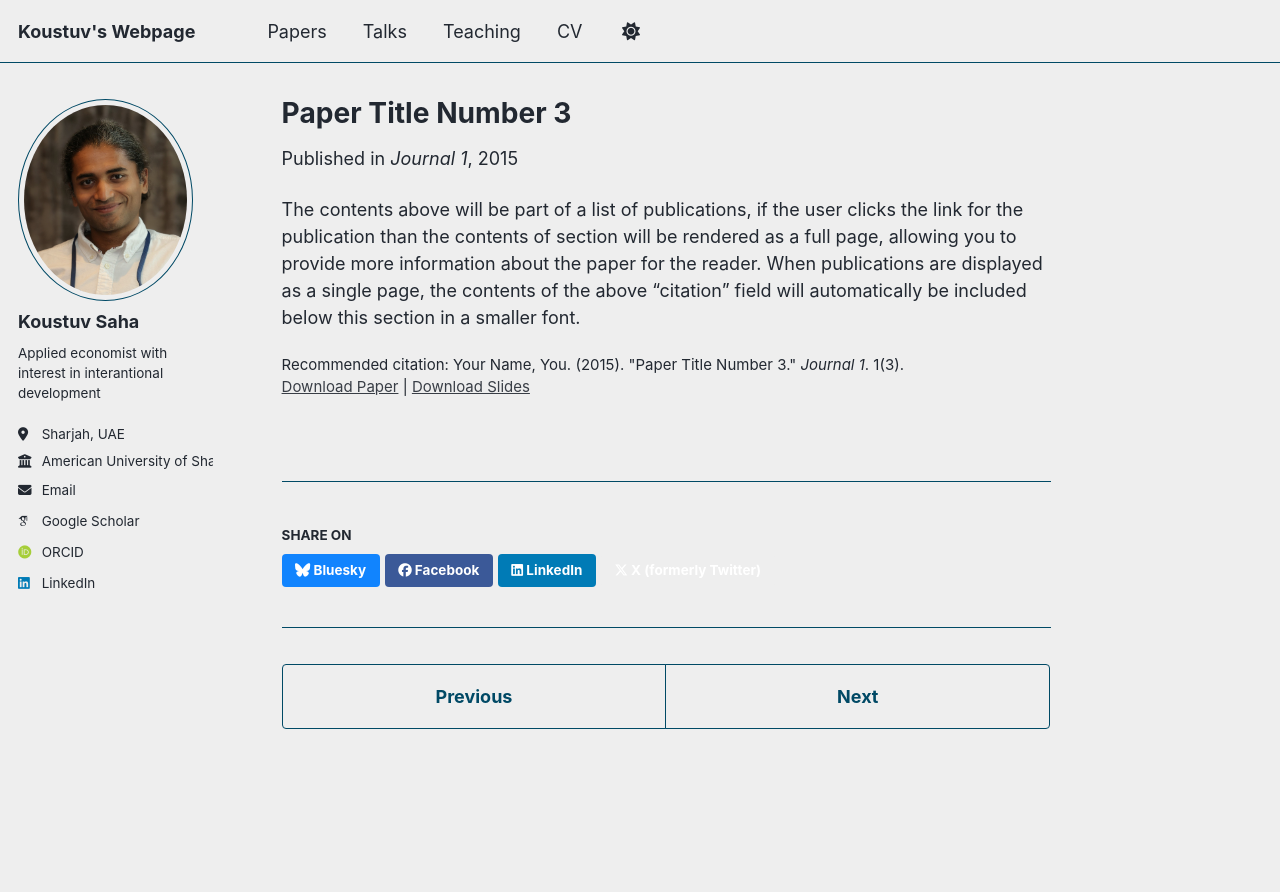
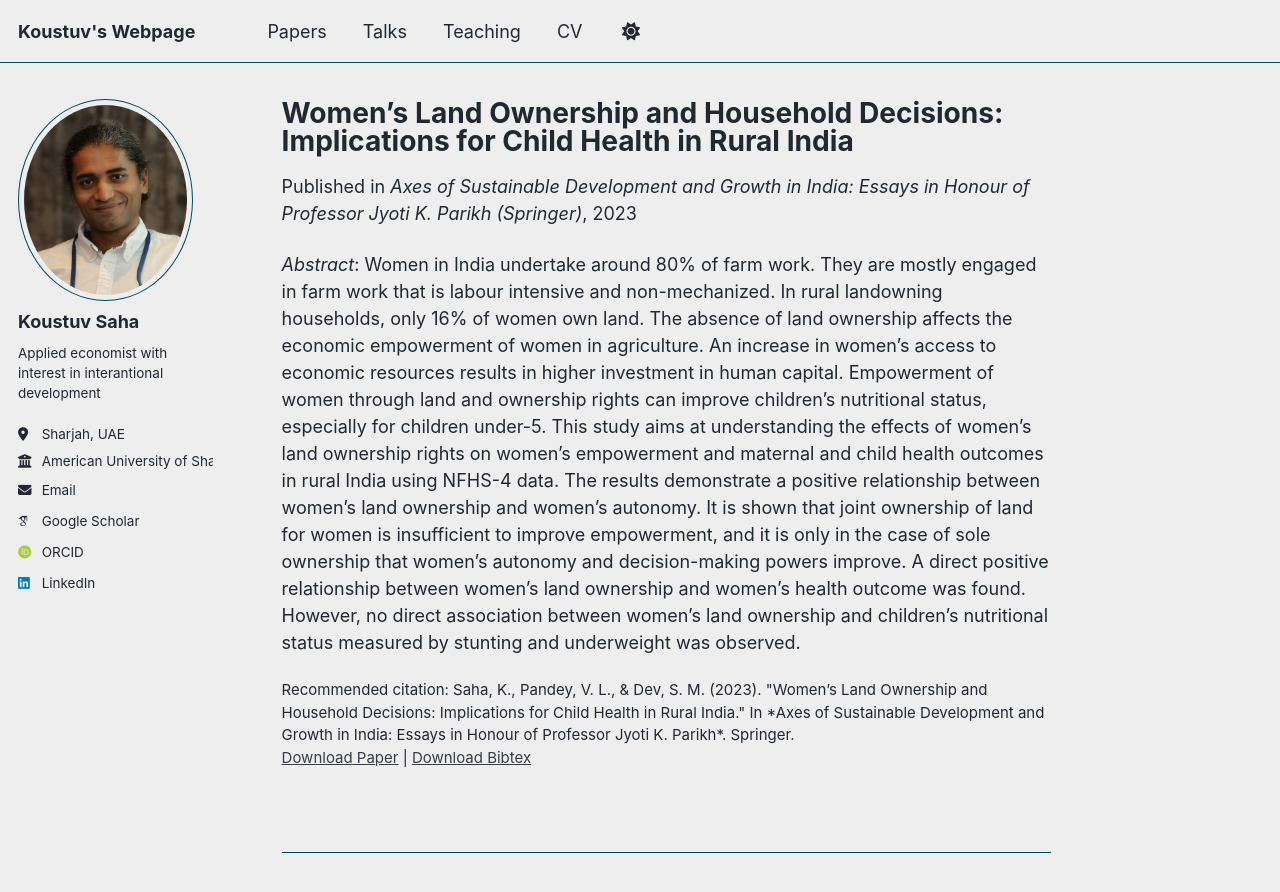
Before and after one commit to sahakoustuv/koustuvsaha.github.io, a Jekyll site: the page built from _publications/2015-10-01-paper-title-number-3.md, in a window 1280 px wide and 900 px high. Shown: the top 892 px of the window. Built offline with Jekyll 4.4.1, drawn with Linux system fonts in a browser that asks for light colours; some web fonts are replaced; a script that is not in the unit is left out.

Commit message:
Update 2015-10-01-paper-title-number-3.md

```diff
--- a/_publications/2015-10-01-paper-title-number-3.md
+++ b/_publications/2015-10-01-paper-title-number-3.md
@@ -1,14 +1,21 @@
 ---
-title: "Paper Title Number 3"
+title: "Women’s Land Ownership and Household Decisions: Implications for Child Health in Rural India"
 collection: publications
-category: manuscripts
-permalink: /publication/2015-10-01-paper-title-number-3
-excerpt: 'This paper is about the number 3. The number 4 is left for future work.'
-date: 2015-10-01
-venue: 'Journal 1'
-slidesurl: 'http://academicpages.github.io/files/slides3.pdf'
-paperurl: 'http://academicpages.github.io/files/paper3.pdf'
-citation: 'Your Name, You. (2015). &quot;Paper Title Number 3.&quot; <i>Journal 1</i>. 1(3).'
+category: published
+permalink: /publication/womens-land-ownership-child-health
+date: 2023-01-01
+venue: "Axes of Sustainable Development and Growth in India: Essays in Honour of Professor Jyoti K. Parikh (Springer)"
+
+# Official chapter page
+paperurl: https://link.springer.com/chapter/10.1007/978-981-19-9756-3_8
+
+# Canonical DOI string (no proxy)
+doi: 10.1007/978-981-19-9756-3_8
+
+# Your hosted .bib
+bibtexurl: /files/bibtex_womensland.bib
+
+citation: 'Saha, K., Pandey, V. L., & Dev, S. M. (2023). "Women’s Land Ownership and Household Decisions: Implications for Child Health in Rural India." In *Axes of Sustainable Development and Growth in India: Essays in Honour of Professor Jyoti K. Parikh*. Springer.'
 ---
 
-The contents above will be part of a list of publications, if the user clicks the link for the publication than the contents of section will be rendered as a full page, allowing you to provide more information about the paper for the reader. When publications are displayed as a single page, the contents of the above "citation" field will automatically be included below this section in a smaller font.
+*Abstract*: Women in India undertake around 80% of farm work. They are mostly engaged in farm work that is labour intensive and non-mechanized. In rural landowning households, only 16% of women own land. The absence of land ownership affects the economic empowerment of women in agriculture. An increase in women's access to economic resources results in higher investment in human capital. Empowerment of women through land and ownership rights can improve children's nutritional status, especially for children under-5. This study aims at understanding the effects of women's land ownership rights on women's empowerment and maternal and child health outcomes in rural India using NFHS-4 data. The results demonstrate a positive relationship between women's land ownership and women's autonomy. It is shown that joint ownership of land for women is insufficient to improve empowerment, and it is only in the case of sole ownership that women's autonomy and decision-making powers improve. A direct positive relationship between women's land ownership and women's health outcome was found. However, no direct association between women's land ownership and children's nutritional status measured by stunting and underweight was observed.
```
